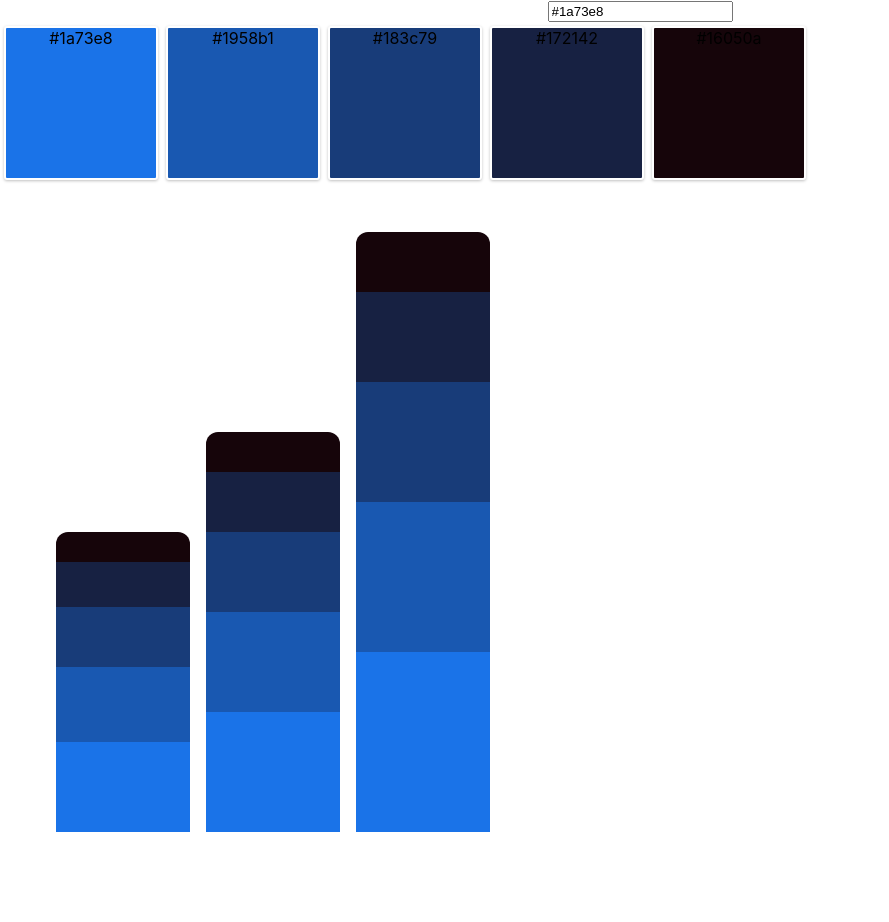
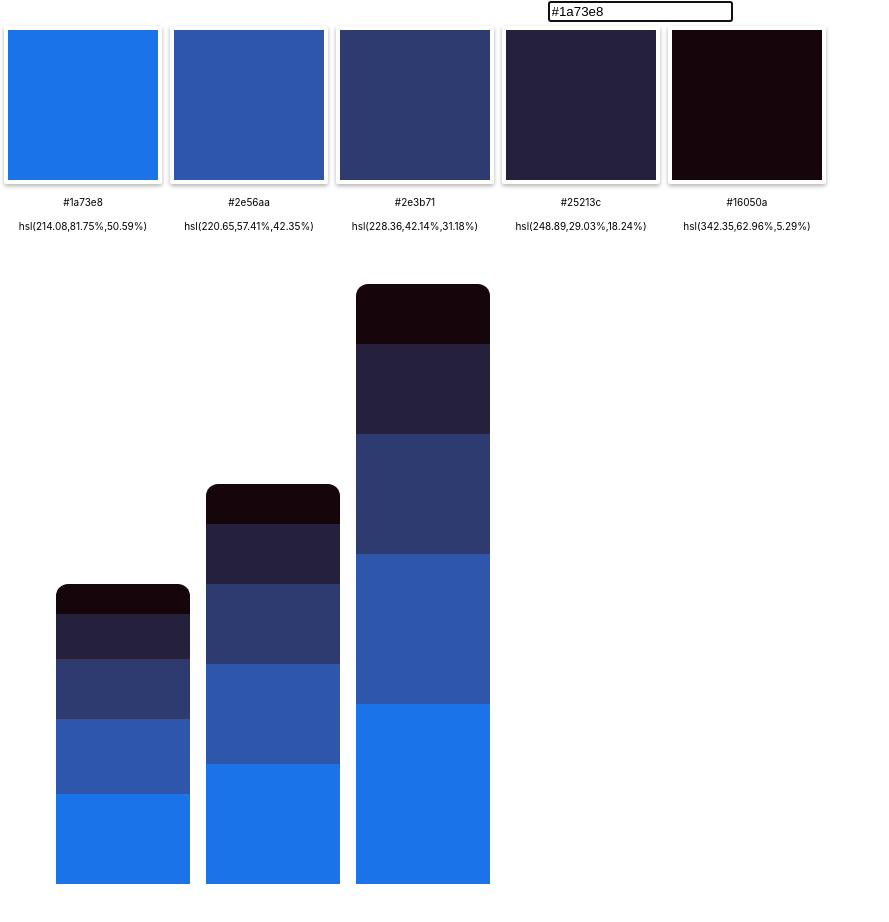
Before and after one commit to slwen/magic-data-colors, a React (Create React App) app: page / in a window 1280 px wide. Shown: the top 922 px of the page, without its empty margins (0-889 px from the left). Before the commit the page ends 880 px from the top, so only its background shows below. Built offline with nearby package versions, Linux system fonts and the light colour scheme.

Commit message:
Minor tweaks to palette generation

```diff
--- a/src/App.css
+++ b/src/App.css
@@ -6,15 +6,31 @@
   display: flex;
 }
 
+.ColorBox {
+  margin: 4px;
+}
+
 .Color {
   width: 150px;
   height: 150px;
-  border: 2px solid #fff;
-  box-shadow: 0 1px 3px rgba(0,0,0,0.25);
-  border-radius: 3px;
-  margin: 4px;
+  border: 4px solid #fff;
+  box-shadow: 0 2px 4px rgba(0,0,0,0.3);
+  border-radius: 2px;
   align-items: flex-end;
   justify-content: flex-end;
+  font-size: 12px;
+  position: relative;
+}
+
+table {
+  width: 100%;
+  font-size: 10px;
+  border-collapse: collapse;
+}
+
+table td {
+  overflow: hidden;
+  padding: 12px 4px 0;
 }
 
 .MockChart {
--- a/src/App.js
+++ b/src/App.js
@@ -1,101 +1,169 @@
-import React, { useState } from 'react';
-import chroma from 'chroma-js';
-import './App.css';
+import React, { useState } from "react";
+import chroma from "chroma-js";
+import "./App.css";
 
+function generateEndColor(startColor, hueShiftDiviser = 5) {
+  const startColorHue = chroma(startColor).get("hsl.h");
+  const startColorLightness = chroma(startColor).get("hsl.l");
 
-function generateEndColor(startColor) {
-  const startColorHue = chroma(startColor).get('hsl.h')
-  const startColorLightness = chroma(startColor).get('hsl.l')
+  const hueShiftVal = 360 / hueShiftDiviser;
+  let endHue =
+    startColorHue + hueShiftVal > 359
+      ? startColorHue - hueShiftVal
+      : startColorHue + hueShiftVal;
 
-  const hueShiftVal = 88
-  let finalHue = startColorHue+hueShiftVal > 356 ? startColorHue-hueShiftVal : startColorHue+hueShiftVal
-
-  let middlingLightness = false
-  let finalLightness = 0
+  let middlingLightness = false;
+  let endLightness = 0;
 
   if (startColorLightness > 0.3 && startColorLightness < 0.7) {
-    middlingLightness = true
+    middlingLightness = true;
   }
 
   if (middlingLightness && startColorLightness > 0.5) {
-    finalLightness = 0.1
+    endLightness = 0.25;
   } else if (middlingLightness && startColorLightness < 0.5) {
-    finalLightness = 0.9
+    endLightness = 0.85;
   } else {
-    finalLightness = 1 - startColorLightness
+    endLightness = 1 - startColorLightness;
   }
 
-  console.log("L: ", startColorLightness, finalLightness)
-  console.log("H: ", startColorHue, finalHue)
+  let endColor = chroma(startColor)
+    .set("hsl.h", endHue)
+    .hex();
 
-  let endColor = chroma(startColor).set('hsl.h', finalHue).hex()
-
-  return chroma(endColor).set('hsl.l', finalLightness).hex()
+  return chroma(endColor)
+    .set("hsl.l", endLightness)
+    .hex();
 }
 
 function generatePalette(startColor, endColor) {
-  return chroma.scale([startColor, endColor]).colors(5)
+  return chroma.scale([startColor, endColor]).mode('lab').colors(5);;
 }
 
 function App() {
-  const [inputValue, setInputValue] = useState("#1a73e8")
-  const [startColor, setStartColor] = useState("#1a73e8")
-  const [endColor, setEndColor] = useState("#16050a")
-  const [gradientColors, setGradientColors] = useState([])
+  const [inputValue, setInputValue] = useState("#1a73e8");
+  const [startColor, setStartColor] = useState("#1a73e8");
+  const [endColor, setEndColor] = useState("#16050a");
+  const [gradientColors, setGradientColors] = useState([]);
 
   if (!gradientColors.length) {
-    setGradientColors(generatePalette(startColor, endColor))
+    setGradientColors(generatePalette(startColor, endColor));
   }
 
   const handleInputChange = e => {
-    setInputValue(e.target.value)
+    setInputValue(e.target.value);
     if (e.target.value.length > 3) {
-      setStartColor(e.target.value)
-      setEndColor(generateEndColor(e.target.value))
-      setGradientColors(generatePalette(e.target.value, generateEndColor(e.target.value)))
+      setStartColor(e.target.value);
+      setEndColor(generateEndColor(e.target.value));
+      setGradientColors(
+        generatePalette(e.target.value, generateEndColor(e.target.value))
+      );
     }
-  }
+  };
 
   const renderGradientColors = () => {
-    return gradientColors.length && gradientColors.map((color) => {
-      return <div key={`gradient-${color}`} className="Color GradientColor" style={{ backgroundColor: color }}>
-          {color}
-      </div>
-    })
-  }
+    return (
+      gradientColors.length &&
+      gradientColors.map(color => {
+        return (
+          <div className="ColorBox">
+            <div
+              key={`gradient-${color}`}
+              className="Color GradientColor"
+              style={{ backgroundColor: color }}
+            ></div>
+            <table>
+              <tr>
+                <td>{color}</td>
+              </tr>
+              <tr>
+                <td>{chroma(color).css('hsl')}</td>
+              </tr>
+            </table>
+          </div>
+        );
+      })
+    );
+  };
 
   return (
     <div className="App">
+      <input
+        type="text"
+        value={inputValue}
+        onChange={handleInputChange}
+        autoFocus
+      />
 
-      <input type="text" value={inputValue} onChange={handleInputChange} />
-
-      <div className="Palette">
-        {renderGradientColors()}
-      </div>
+      <div className="Palette">{renderGradientColors()}</div>
 
       <div className="MockChart">
         <div className="MockChart__bar1">
-          <div className="MockChart__series5" style={{ backgroundColor: gradientColors[4]}}></div>
-          <div className="MockChart__series4" style={{ backgroundColor: gradientColors[3]}}></div>
-          <div className="MockChart__series3" style={{ backgroundColor: gradientColors[2]}}></div>
-          <div className="MockChart__series2" style={{ backgroundColor: gradientColors[1]}}></div>
-          <div className="MockChart__series1" style={{ backgroundColor: gradientColors[0]}}></div>
+          <div
+            className="MockChart__series5"
+            style={{ backgroundColor: gradientColors[4] }}
+          ></div>
+          <div
+            className="MockChart__series4"
+            style={{ backgroundColor: gradientColors[3] }}
+          ></div>
+          <div
+            className="MockChart__series3"
+            style={{ backgroundColor: gradientColors[2] }}
+          ></div>
+          <div
+            className="MockChart__series2"
+            style={{ backgroundColor: gradientColors[1] }}
+          ></div>
+          <div
+            className="MockChart__series1"
+            style={{ backgroundColor: gradientColors[0] }}
+          ></div>
         </div>
         <div className="MockChart__bar2">
-          <div className="MockChart__series5" style={{ backgroundColor: gradientColors[4]}}></div>
-          <div className="MockChart__series4" style={{ backgroundColor: gradientColors[3]}}></div>
-          <div className="MockChart__series3" style={{ backgroundColor: gradientColors[2]}}></div>
-          <div className="MockChart__series2" style={{ backgroundColor: gradientColors[1]}}></div>
-          <div className="MockChart__series1" style={{ backgroundColor: gradientColors[0]}}></div>
+          <div
+            className="MockChart__series5"
+            style={{ backgroundColor: gradientColors[4] }}
+          ></div>
+          <div
+            className="MockChart__series4"
+            style={{ backgroundColor: gradientColors[3] }}
+          ></div>
+          <div
+            className="MockChart__series3"
+            style={{ backgroundColor: gradientColors[2] }}
+          ></div>
+          <div
+            className="MockChart__series2"
+            style={{ backgroundColor: gradientColors[1] }}
+          ></div>
+          <div
+            className="MockChart__series1"
+            style={{ backgroundColor: gradientColors[0] }}
+          ></div>
         </div>
         <div className="MockChart__bar3">
-          <div className="MockChart__series5" style={{ backgroundColor: gradientColors[4]}}></div>
-          <div className="MockChart__series4" style={{ backgroundColor: gradientColors[3]}}></div>
-          <div className="MockChart__series3" style={{ backgroundColor: gradientColors[2]}}></div>
-          <div className="MockChart__series2" style={{ backgroundColor: gradientColors[1]}}></div>
-          <div className="MockChart__series1" style={{ backgroundColor: gradientColors[0]}}></div>
+          <div
+            className="MockChart__series5"
+            style={{ backgroundColor: gradientColors[4] }}
+          ></div>
+          <div
+            className="MockChart__series4"
+            style={{ backgroundColor: gradientColors[3] }}
+          ></div>
+          <div
+            className="MockChart__series3"
+            style={{ backgroundColor: gradientColors[2] }}
+          ></div>
+          <div
+            className="MockChart__series2"
+            style={{ backgroundColor: gradientColors[1] }}
+          ></div>
+          <div
+            className="MockChart__series1"
+            style={{ backgroundColor: gradientColors[0] }}
+          ></div>
         </div>
-
       </div>
     </div>
   );
```
